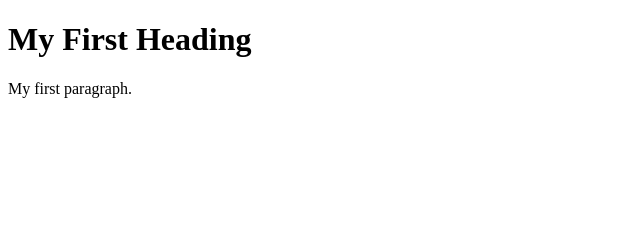
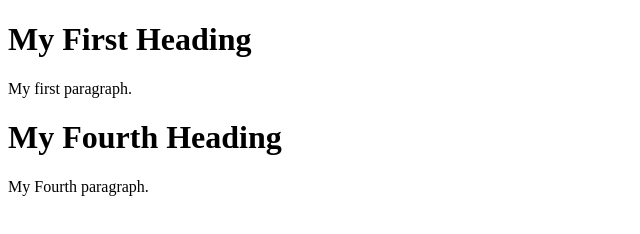
Before and after one commit to sihao92/ProjectA, a plain HTML site: page index2.html in a window 1280 px wide. Shown: the whole page, without its empty margins (0-640 px from the left). Drawn offline with Linux system fonts and the light colour scheme.

Commit message:
index2 fourth heading

```diff
--- a/index2.html
+++ b/index2.html
@@ -5,5 +5,8 @@
 <h1>My First Heading</h1>
 <p>My first paragraph.</p>
 
+<h1>My Fourth Heading</h1>
+<p>My Fourth paragraph.</p>
+
 </body>
 </html>
```
